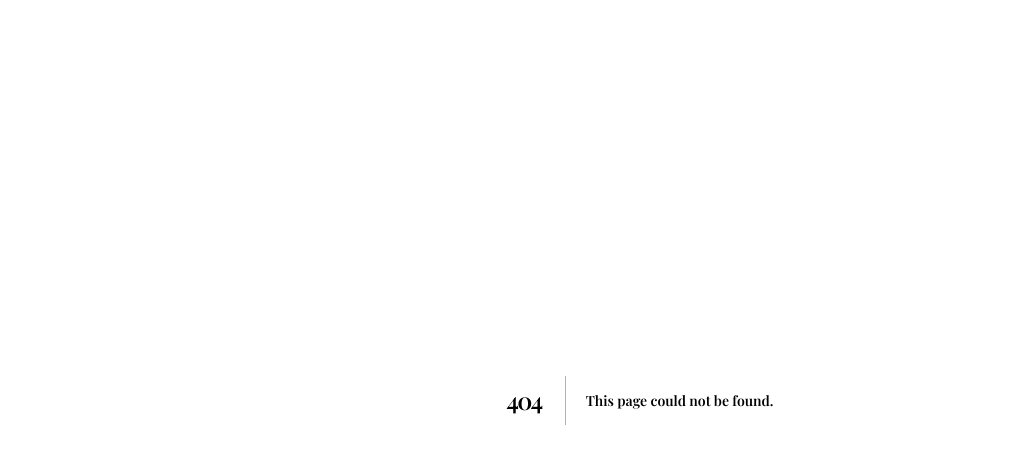
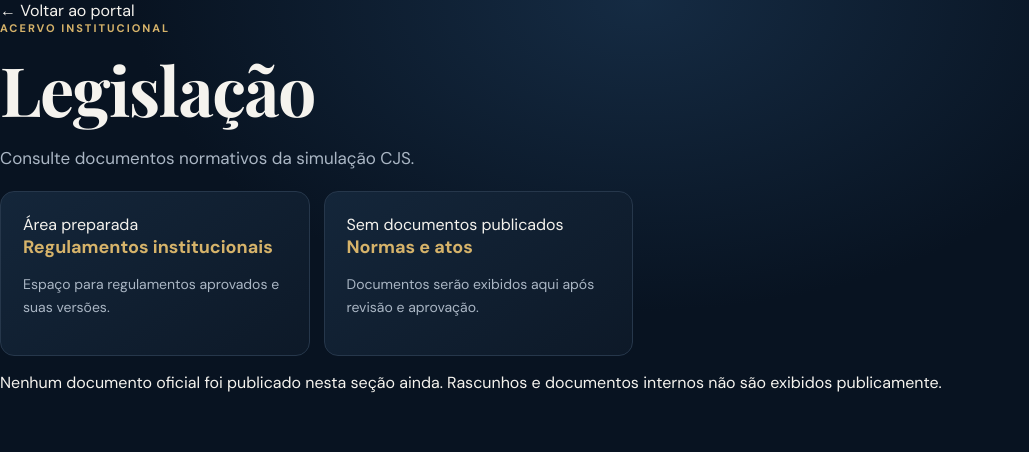
Before and after one commit to walysonfelipenascimento-gif/comando-juridico-supremo, a Next.js app: page /legislacao in a window 1280 px wide. Before the commit this address had no page. Shown: the top 452 px of the page, without its empty margins (0-1029 px from the left). Built offline with nearby package versions, Linux system fonts and the light colour scheme.

Commit message:
Adicionar página inicial do portal CJS

```diff
--- /dev/null
+++ b/src/app/legislacao/page.tsx
@@ -0,0 +1 @@
+const docs=[{title:"Regulamentos institucionais",status:"Área preparada",description:"Espaço para regulamentos aprovados e suas versões."},{title:"Normas e atos",status:"Sem documentos publicados",description:"Documentos serão exibidos aqui após revisão e aprovação."}];export default function LegislacaoPage(){return <main className="subpage"><a className="back" href="/">← Voltar ao portal</a><p className="eyebrow gold">ACERVO INSTITUCIONAL</p><h1>Legislação</h1><p className="intro">Consulte documentos normativos da simulação CJS.</p><div className="cards">{docs.map(d=><article className="card" key={d.title}><span className="status">{d.status}</span><h3>{d.title}</h3><p>{d.description}</p></article>)}</div><p className="small-note">Nenhum documento oficial foi publicado nesta seção ainda. Rascunhos e documentos internos não são exibidos publicamente.</p></main>}
```
